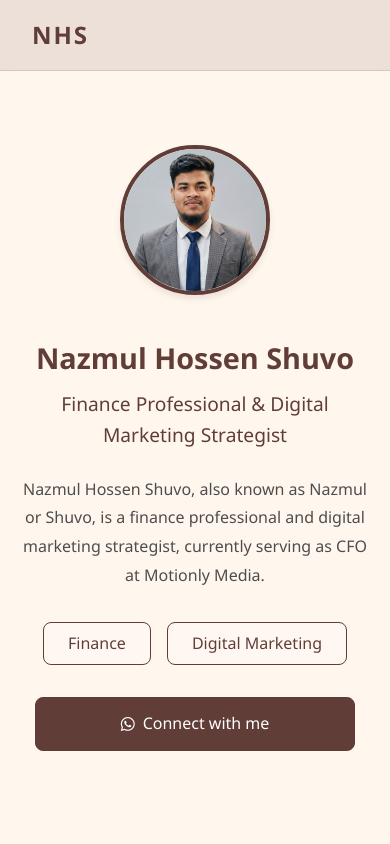
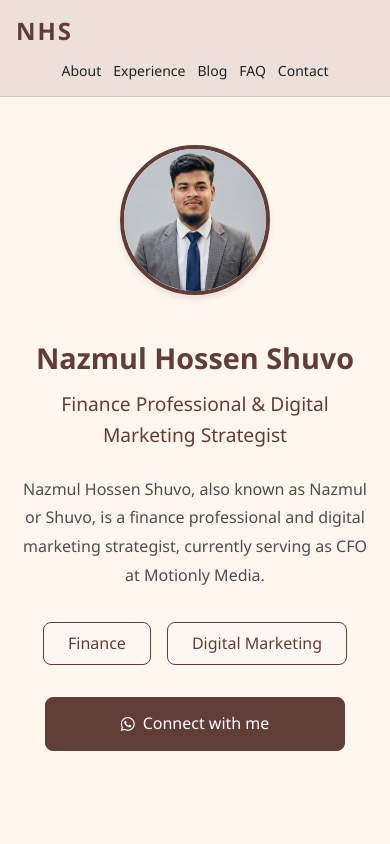
Before and after one commit to N-H-Shuvo/Portfolio-, a plain HTML site: page PORTpholio/index.html in a window 390 px wide. Shown: the top 844 px of the page. Drawn offline with Linux system fonts and the light colour scheme.

Commit message:
Fix mobile navigation and layout overflow
Co-authored-by: Copilot <223556219+Copilot@users.noreply.github.com>

```diff
--- a/PORTpholio/css/style.css
+++ b/PORTpholio/css/style.css
@@ -1062,6 +1062,31 @@ body {
 
 /* Responsive Design */
 @media (max-width: 768px) {
+    .nav-container {
+        align-items: flex-start;
+        flex-direction: column;
+        gap: 0.5rem;
+        padding: 0.75rem 1rem;
+    }
+
+    .nav-menu {
+        display: flex;
+        flex-wrap: wrap;
+        gap: 0.25rem 0.75rem;
+        justify-content: center;
+        width: 100%;
+    }
+
+    .nav-menu a {
+        font-size: 0.875rem;
+        white-space: nowrap;
+    }
+
+    .section[id],
+    .blog-post {
+        scroll-margin-top: 140px;
+    }
+
     .hero-name {
         font-size: 2rem;
     }
@@ -1077,10 +1102,6 @@ body {
     .profile-image img {
         width: 150px;
         height: 150px;
-    }
-
-    .nav-menu {
-        display: none;
     }
 
     .contact-content {
@@ -1099,6 +1120,11 @@ body {
     .hero-contact {
         flex-direction: column;
         align-items: center;
+    }
+
+    .hero-contact .contact-btn:first-child {
+        min-width: 0;
+        max-width: 300px;
     }
 
     .contact-btn {
```
